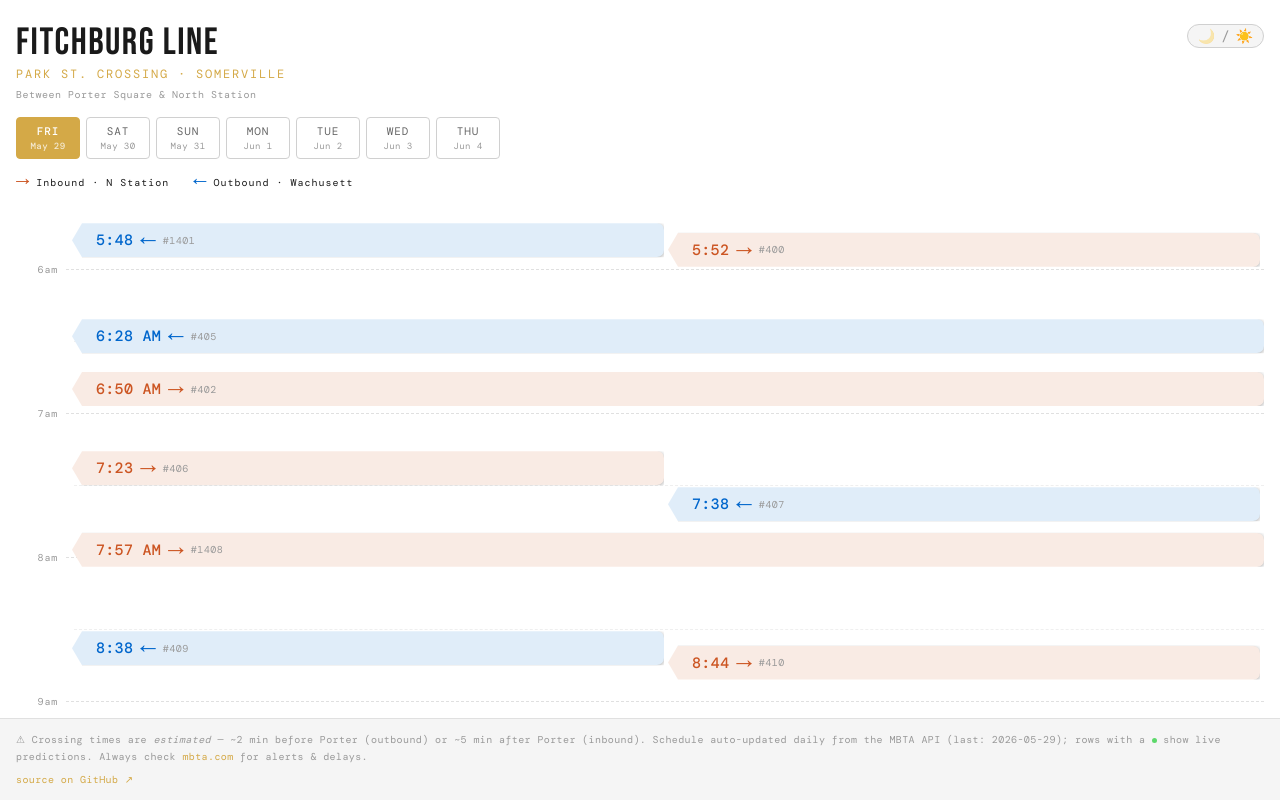
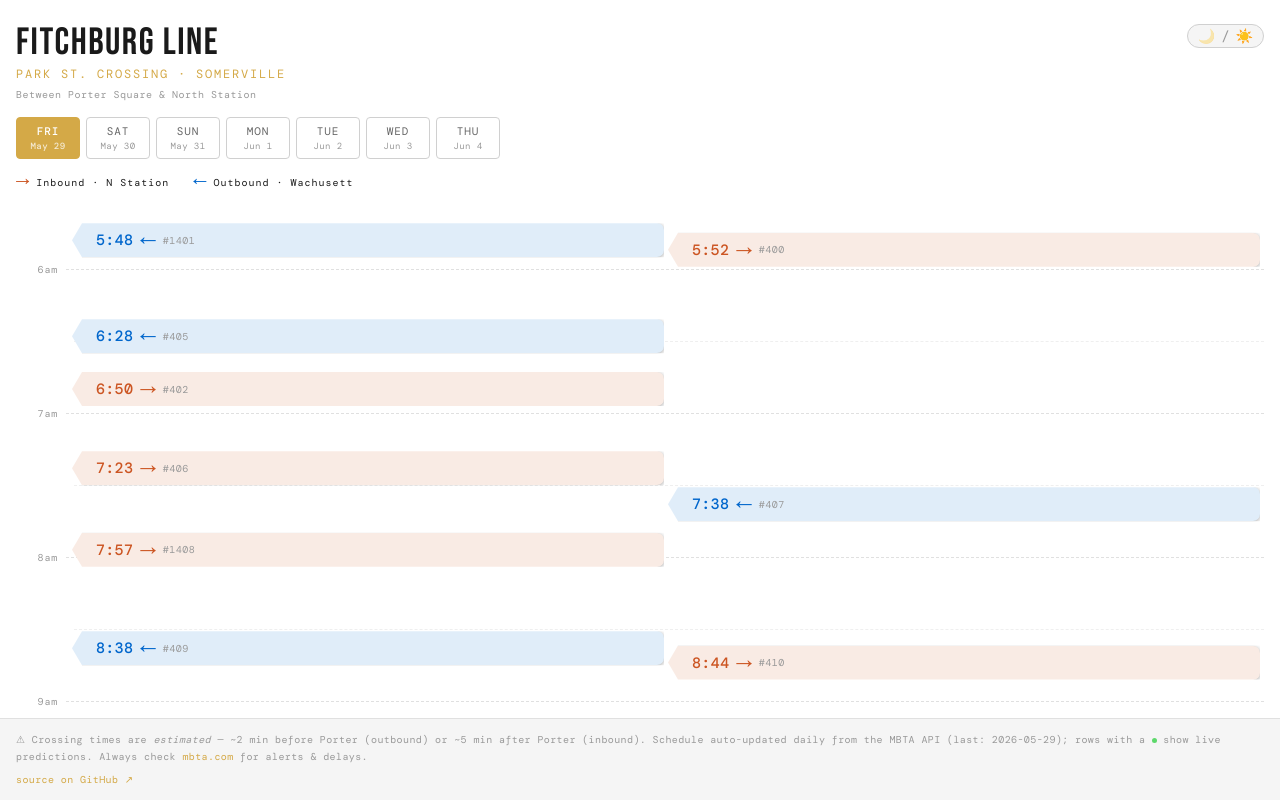
Before and after one commit to orn688/train-timetable, a React (Vite) app: page / in a window 1280 px wide. Built offline with nearby package versions, Linux system fonts and the light colour scheme; a web font is replaced by a local one.

Commit message:
Make all time chips the squashed width

```diff
--- a/src/App.jsx
+++ b/src/App.jsx
@@ -699,9 +699,11 @@ export default function App() {
         {positionedRows.map(({ row, idx, top, lane, clusterLanes }) => {
           const passed = isToday && (timeToMin(row.crossing) ?? 9999) < nowMin - 5;
           const isNext = !passed && nextTrainKey === `${row.dir}-${row.train}-${idx}`;
-          const wide = clusterLanes === 1;
           const laneOffset = `calc(${lane} * (100% - ${AXIS_WIDTH}px) / ${clusterLanes})`;
-          const laneWidth = `calc((100% - ${AXIS_WIDTH}px) / ${clusterLanes} - ${wide ? 0 : LANE_GAP}px)`;
+          // Every chip uses the squashed (≥2-lane) width, so a single-train row
+          // isn't rendered any wider than rows that share a line.
+          const chipLanes = Math.max(clusterLanes, 2);
+          const laneWidth = `calc((100% - ${AXIS_WIDTH}px) / ${chipLanes} - ${LANE_GAP}px)`;
           return (
             <div key={`${row.train}-${idx}`}
               ref={isNext ? nextTrainRef : null}
@@ -756,7 +758,7 @@ export default function App() {
                 opacity: row.cancelled ? 0.55 : 1,
                 fontVariantNumeric: "tabular-nums",
               }}>
-                {wide ? row.crossing : row.crossing.replace(/ (AM|PM)$/, "")}
+                {row.crossing.replace(/ (AM|PM)$/, "")}
               </span>
               <span aria-hidden="true" style={{
                 ...arrowStyle,
```
